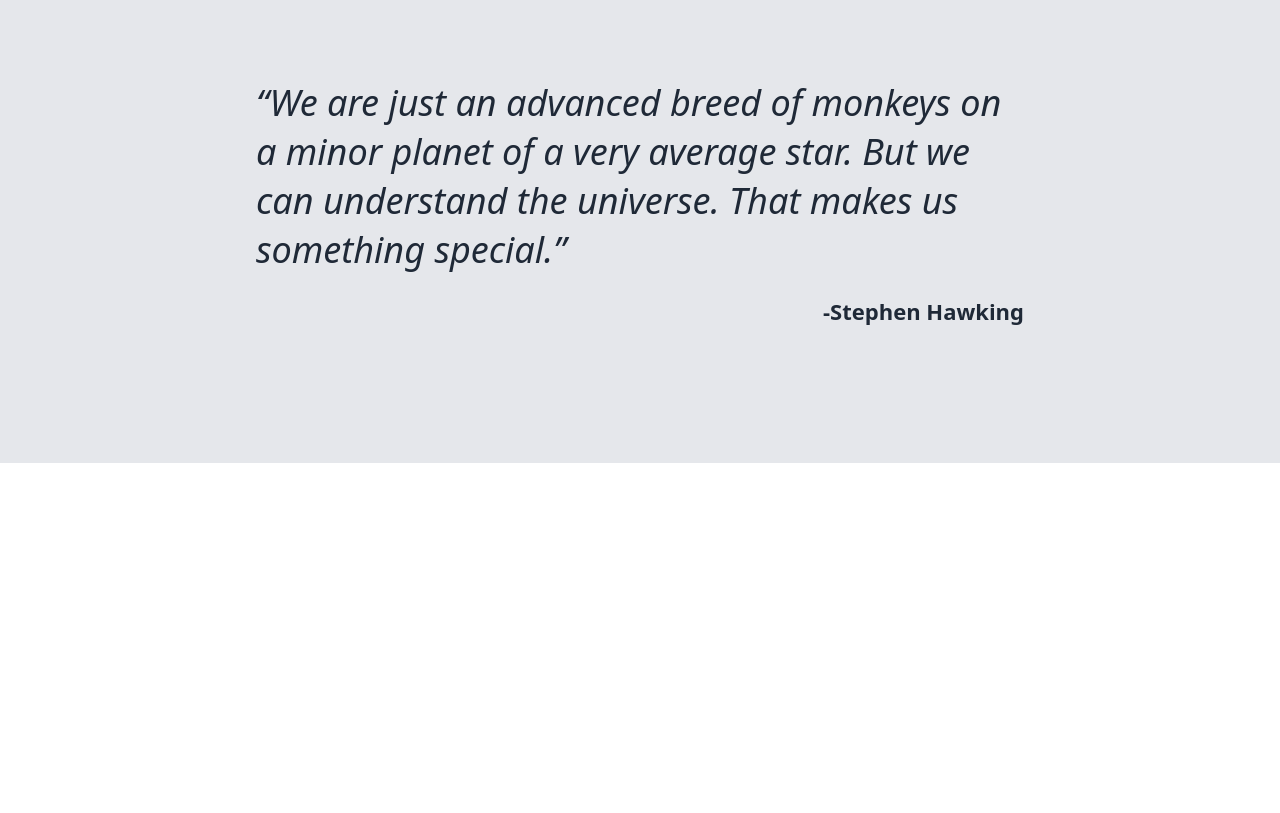
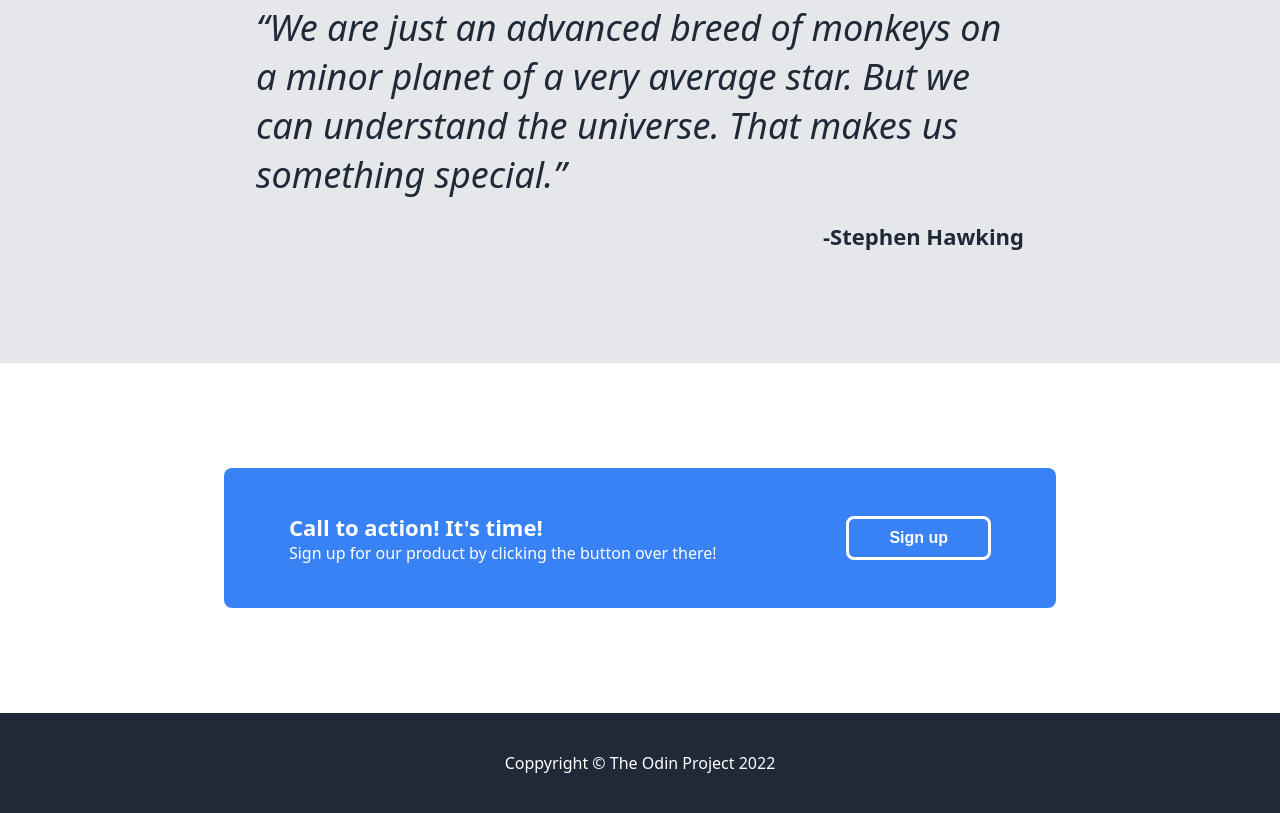
Before and after one commit to melka-telka/landing-page, a plain HTML site: page index.html in a window 1280 px wide. Shown: the part 1087-1900 px from the top of the page. Before the commit the page ends 1550 px from the top, so only its background shows below. Drawn offline with Linux system fonts and the light colour scheme.

Commit message:
Finish project

```diff
--- a/index.html
+++ b/index.html
@@ -60,5 +60,19 @@
         </div>
     </div>
 
+    <div class="action-background">
+        <div class="action-container">
+            <div class="text">
+                <div class="action">Call to action! It's time!</div>
+                <div class="sign-up">Sign up for our product by clicking the button over there!</div>
+            </div>
+            <button>Sign up</button>
+        </div>
+    </div>
+
+    <div class="footer">
+        <div>Coppyright &#169 The Odin Project 2022</div>
+    </div>
+
 </body>
 </html>
--- a/styles.css
+++ b/styles.css
@@ -83,7 +83,7 @@ img {
 /* --SECOND SECTION-- */
 
 .information-container {
-    height: 500px;
+    height: 450px;
     text-align: center;
 }
 
@@ -115,10 +115,15 @@ img {
     object-fit: cover;
 }
 
+.pictures-container p {
+    color: #1f2937;
+    font-weight: bold;
+}
+
 /* --THIRD SECTION-- */
 
 .quote-background {
-    height: 500px;
+    height: 450px;
     background-color: #e5e7eb;
     display: flex;
     justify-content: center;
@@ -141,3 +146,50 @@ img {
     color: #1f2937;
     font-size: 22px;
 }
+
+/* --FOURTH SECTION-- */
+
+.action-background {
+    height: 350px;
+    display: flex;
+    justify-content: center;
+    align-items: center;
+}
+
+.action-container {
+    background-color: #3882f6;
+    width: 65%;
+    height: 40%;
+    display: flex;
+    justify-content: space-around;
+    align-items: center;
+    border-radius: 8px;
+}
+
+.action-container .text {
+    color: white;
+}
+
+.text .action {
+    font-size: 22px;
+    font-weight: bold;
+}
+
+.action-container button {
+    border: solid white;
+    font-size: 16px;
+}
+
+/* --FOOTER-- */
+
+.footer {
+    background-color: #1f2937;
+    height: 100px;
+    display: flex;
+    justify-content: center;
+    align-items: center;
+}
+
+.footer div {
+    color: white;
+}
```
